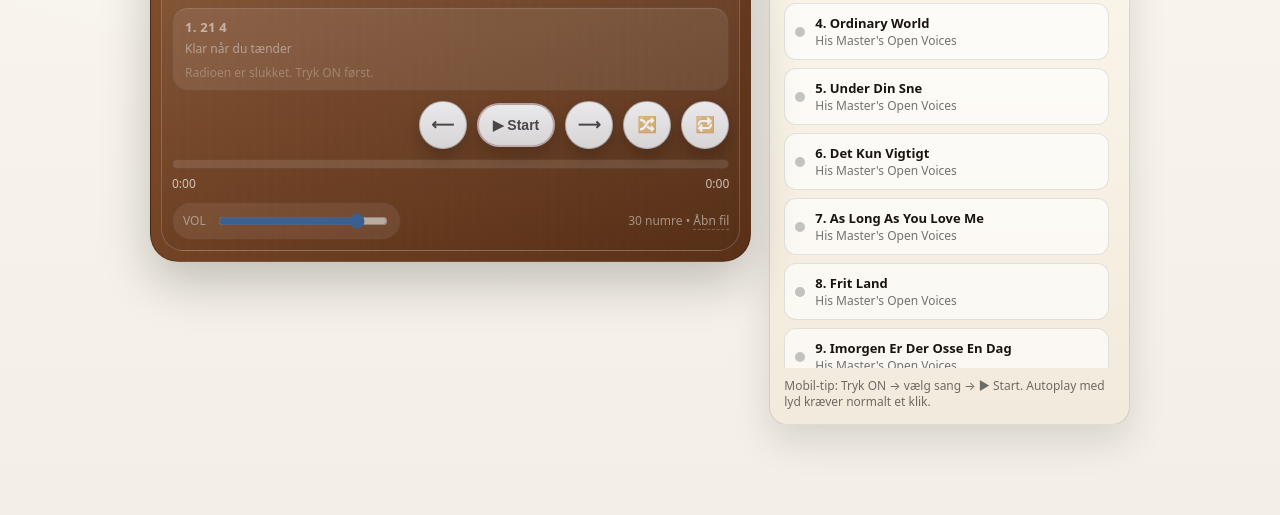
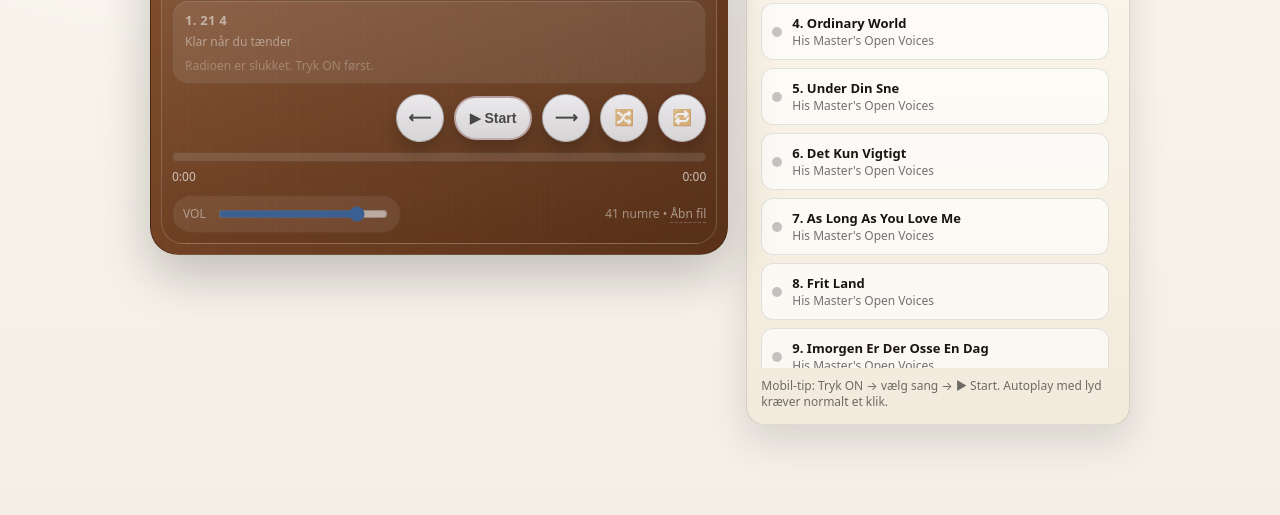
Before and after one commit to abnestemmer-glitch/Kor-radio, a plain HTML site: page index.html in a window 1280 px wide. Shown: the part 285-800 px from the top of the page. Drawn offline with Linux system fonts and the light colour scheme.

Commit message:
Update index.html
tilføjet 11 sange 28 okt 26

```diff
--- a/index.html
+++ b/index.html
@@ -681,6 +681,17 @@ Graceland 3 juni 2026.mp3
 11 Efterår.mp3
 12 Africa.mp3
 13 I morgen er der os en Dag.mp3
+01-Va Va va Varm Up 28 oktober 2026.mp3
+02-Weather With You 28 oktober 2026.mp3
+03-Jeg I Live 28 oktober 2026.mp3
+04-Under Din Sne 28 oktober 2026.mp3
+05-En Drøm Om Et Menneske 28 oktober 2026.mp3
+06-GM Medley 28 oktober 2026.mp3
+07-Save Me 28 oktober 2026.mp3
+08-Love Will Keep Us Together 28 oktober 2026.mp3
+09-As Long As You Love Me 28 oktober 2026.mp3
+10-Graceland 28 oktober 2026.mp3
+11-Efterår 28 oktober 2026.mp3
 `;
 
 function makeTitle(filename, index){
```
